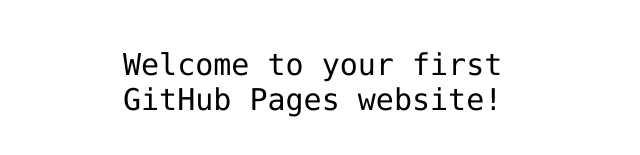
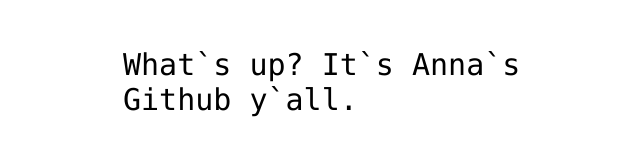
Before and after one commit to AnnaBabushkina/AnnaBabushkina.github.io, a plain HTML site: page index.html in a window 1280 px wide. Shown: the part 341-496 px from the top of the page, without its empty margins (317-957 px from the left). Drawn offline with Linux system fonts and the light colour scheme.

Commit message:
Update index.html
Change of intro

```diff
--- a/index.html
+++ b/index.html
@@ -12,7 +12,7 @@
 <img src="https://octodex.github.com/images/daftpunktocat-thomas.gif" id="octocat" alt="octocat-gif" />
 
 <!-- Change this code here by copy and pasting your template on line 15 -->
-<p>Welcome to your first GitHub Pages website!</p>
+<p>What`s up? It`s Anna`s Github y`all.</p>
 
 </body>
 </html>
```
